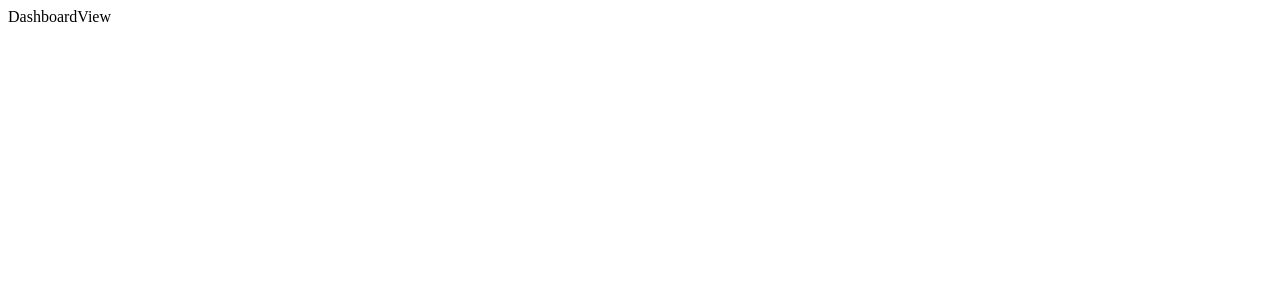
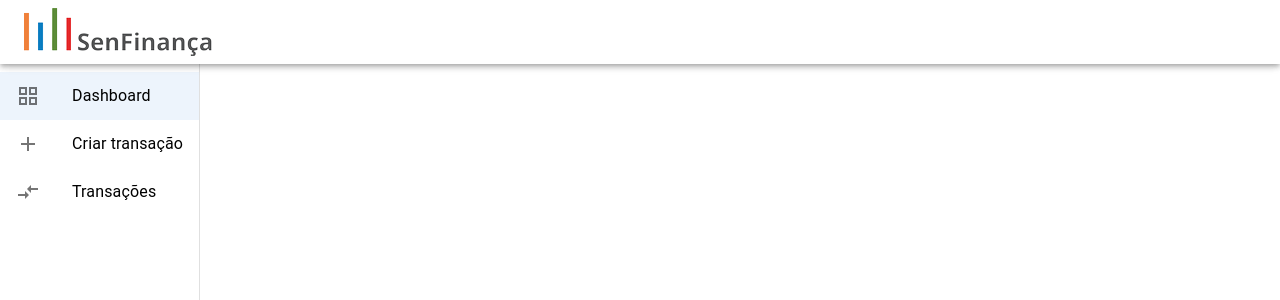
Before and after one commit to Alvaresx/senfinanca, a React (Create React App) app: page / in a window 1280 px wide. Shown: the top 300 px of the page. Built offline with nearby package versions, Linux system fonts and the light colour scheme.

Commit message:
instalando dependências do MUI e estruturando sidebar

```diff
--- a/package.json
+++ b/package.json
@@ -3,6 +3,8 @@
   "version": "0.1.0",
   "private": true,
   "dependencies": {
+    "@emotion/react": "^11.11.1",
+    "@emotion/styled": "^11.11.0",
     "@mui/icons-material": "^5.14.3",
     "@mui/material": "^5.14.3",
     "@testing-library/jest-dom": "^5.17.0",
@@ -13,6 +15,7 @@
     "react-dom": "^18.2.0",
     "react-router-dom": "^6.14.2",
     "react-scripts": "5.0.1",
+    "sass": "^1.64.2",
     "web-vitals": "^2.1.4"
   },
   "scripts": {
--- a/src/App.js
+++ b/src/App.js
@@ -1,6 +1,16 @@
 import "./App.css";
 import Routes from "./routes";
+import Sidebar from "./components/Sidebar";
 
-const App = () => <Routes />;
+const App = () => {
+  return (
+    <>
+      <div style={{ display: "flex" }}>
+        <Sidebar />
+        <Routes />
+      </div>
+    </>
+  );
+};
 
 export default App;
--- /dev/null
+++ b/src/components/Sidebar/definitions.js
@@ -0,0 +1,19 @@
+import { GridView, Add, CompareArrows } from "@mui/icons-material";
+
+export const sidebarItems = [
+  {
+    text: "Dashboard",
+    icon: <GridView />,
+    path: "/",
+  },
+  {
+    text: "Criar transação",
+    icon: <Add />,
+    path: "/registro",
+  },
+  {
+    text: "Transações",
+    icon: <CompareArrows />,
+    path: "/transacoes",
+  },
+];
--- /dev/null
+++ b/src/components/Sidebar/index.js
@@ -0,0 +1,85 @@
+import React from "react";
+import { Link } from "react-router-dom";
+import Logo from "../../img/logo.png";
+import {
+  Drawer,
+  ListItemButton,
+  List,
+  ListItemIcon,
+  ListItemText,
+  AppBar,
+  Toolbar,
+  IconButton,
+  Box,
+} from "@mui/material";
+import { Menu } from "@mui/icons-material";
+import { useLocation } from "react-router-dom";
+import { sidebarItems } from "./definitions";
+import styles from "./style.module.scss";
+
+const Sidebar = () => {
+  const [isSidebarOpen, setIsSidebarOpen] = React.useState(false);
+  const { pathname } = useLocation();
+
+  const drawer = (
+    <>
+      <Toolbar />
+      <List>
+        {sidebarItems.map((item) => (
+          <Link key={item.path} to={item.path} className={styles.listItem}>
+            <ListItemButton selected={item.path === pathname}>
+              <ListItemIcon>{item.icon}</ListItemIcon>
+              <ListItemText primary={item.text} />
+            </ListItemButton>
+          </Link>
+        ))}
+      </List>
+    </>
+  );
+
+  return (
+    <>
+      <AppBar position="fixed" className={styles.appBar}>
+        <Toolbar>
+          <IconButton
+            aria-label="Ícone de menu"
+            edge="start"
+            onClick={() => setIsSidebarOpen(!isSidebarOpen)}
+            sx={{ mr: 2, display: { md: "none" } }}
+          >
+            <Menu className={styles.menuIcon} />
+          </IconButton>
+          <img src={Logo} className={styles.logo} alt="Logo da SenFinança" />
+        </Toolbar>
+      </AppBar>
+
+      <Box
+        component="nav"
+        sx={{ width: { md: "250px" }, flexShrink: { md: 0 } }}
+        aria-label="Barra lateral"
+      >
+        <Drawer
+          variant="temporary"
+          onClick={() => setIsSidebarOpen(!isSidebarOpen)}
+          sx={{
+            display: { xs: "block", md: "none" },
+          }}
+          open={isSidebarOpen}
+        >
+          {drawer}
+        </Drawer>
+        <Drawer
+          variant="permanent"
+          sx={{
+            display: { xs: "none", md: "block" },
+          }}
+          open
+        >
+          {drawer}
+        </Drawer>
+      </Box>
+    </>
+  );
+};
+
+export default Sidebar;
--- /dev/null
+++ b/src/components/Sidebar/style.module.scss
@@ -0,0 +1,17 @@
+.listItem {
+  text-decoration: none;
+  color: #000;
+}
+
+.appBar {
+  background-color: #fff;
+  z-index: 1201;
+}
+
+.menuIcon {
+  fill: #4e4f50;
+}
+
+.logo {
+  width: 200px;
+}
--- a/src/index.js
+++ b/src/index.js
@@ -1,13 +1,16 @@
 import React from "react";
 import ReactDOM from "react-dom/client";
 import { BrowserRouter as Router } from "react-router-dom";
+import { StyledEngineProvider } from "@mui/material/styles";
 import App from "./App";
 
 const root = ReactDOM.createRoot(document.getElementById("root"));
 root.render(
-  <React.StrictMode>
-    <Router>
-      <App />
-    </Router>
-  </React.StrictMode>
+  <StyledEngineProvider injectFirst>
+    <React.StrictMode>
+      <Router>
+        <App />
+      </Router>
+    </React.StrictMode>
+  </StyledEngineProvider>
 );
```
Also changed, not shown: 1 other file (tests, documents, lock files or other folders).
